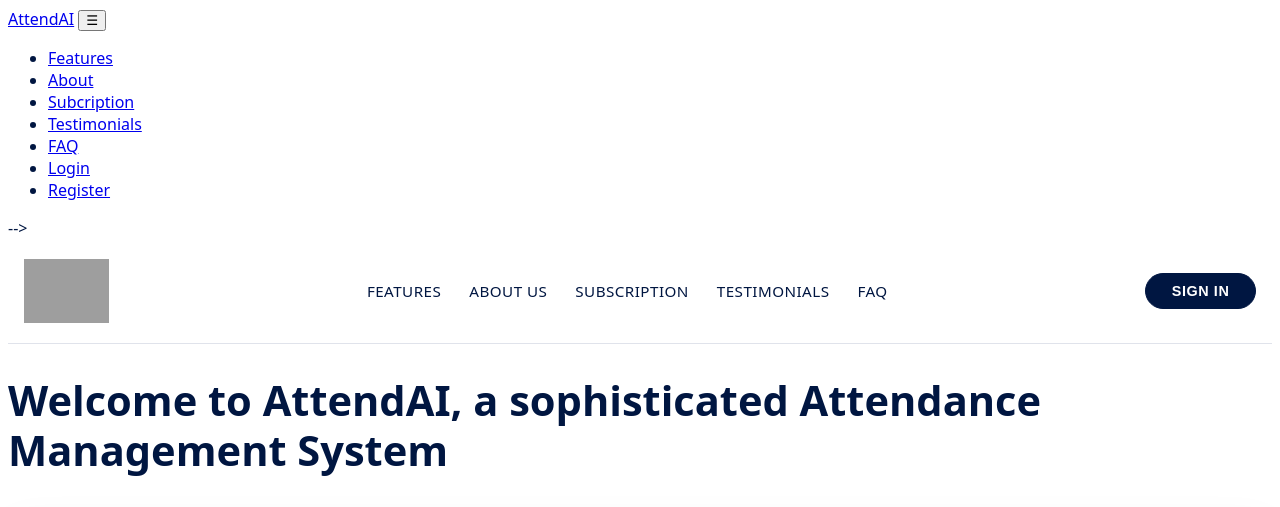
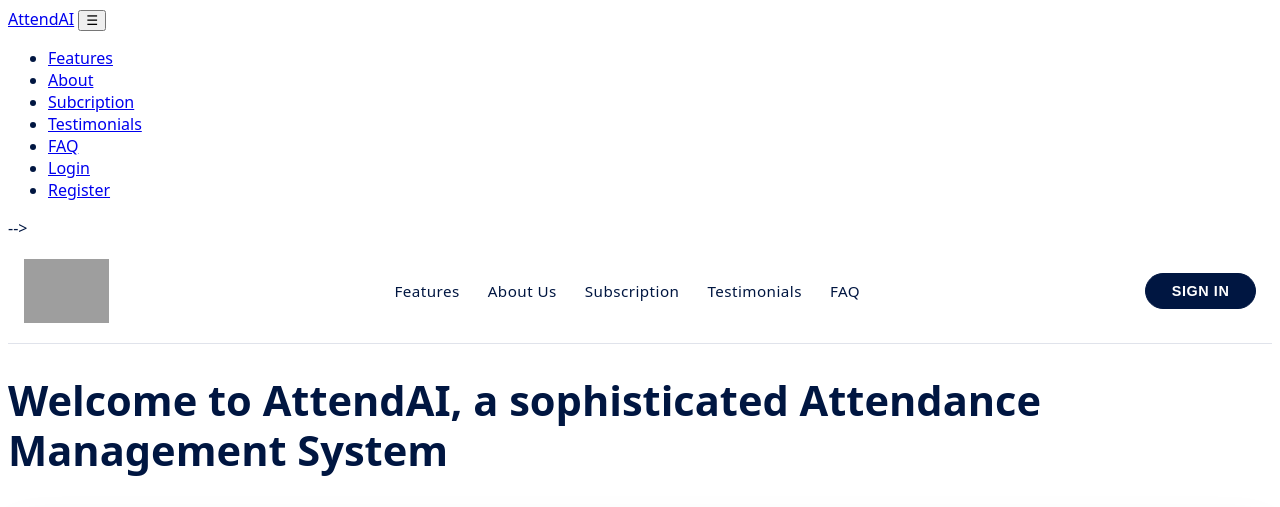
Before and after one commit to Knebler/automated-student-attendance-system-fyp, a Flask app: page / in a window 1280 px wide. Shown: the top 507 px of the page. Run offline with Flask 3, Linux system fonts and the light colour scheme; grey boxes are pictures that could not be loaded.

Commit message:
index.html

```diff
--- a/templates/index.html
+++ b/templates/index.html
@@ -49,7 +49,7 @@
             position: relative;
             padding-bottom: 0.15rem;
             letter-spacing: 0.03em;
-            text-transform: uppercase;
+            /* text-transform: uppercase; */
             transition: color 0.25s ease;
         }
 
```
